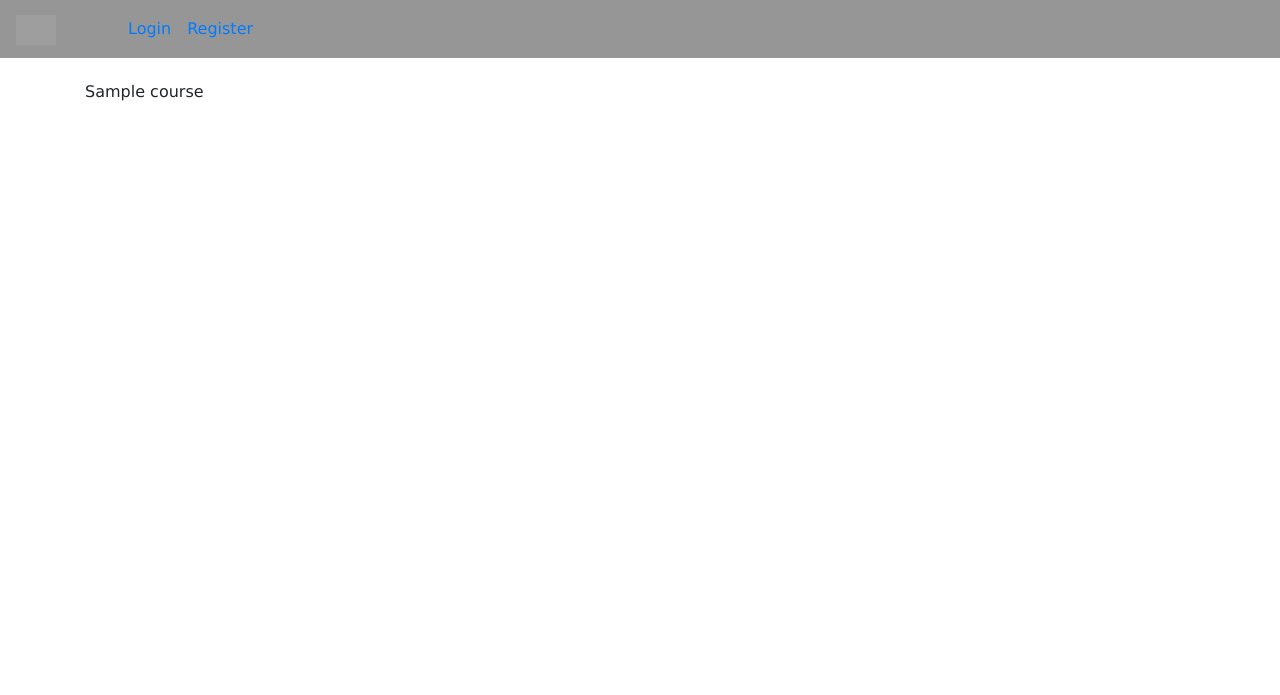
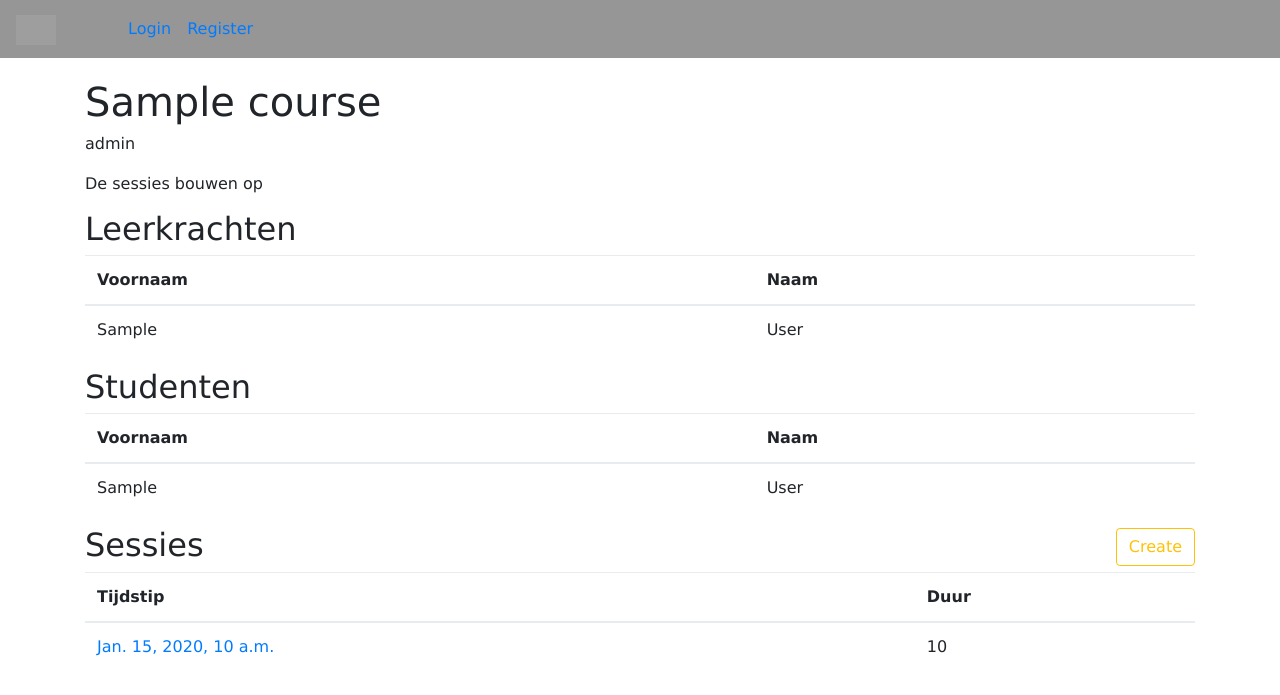
Before and after one commit to hgjd/opengym, a Django app: template coursemanaging/templates/coursemanaging/course-detail.html in a window 1280 px wide. Shown: the top 695 px of the page. Run offline with Django 3.2, Linux system fonts and the light colour scheme; the template is opened without the code that fills it: most values are stand-ins (such as "Sample title", 1, 10 or a date in 2020); some libraries are stand-ins or nearby versions; grey boxes are pictures that could not be loaded.

Commit message:
teachers can add sessions to courses

```diff
--- a/coursemanaging/templates/coursemanaging/course-detail.html
+++ b/coursemanaging/templates/coursemanaging/course-detail.html
@@ -1,4 +1,75 @@
 {% extends "base.html" %}
 {% block content %}
-{{course}}
+<h1>{{course.course_name}}</h1>
+<p>{{course.get_course_level_display}}</p>
+
+{% if build_up_sessions %}
+<p> De sessies bouwen op</p>
+{% else %}
+<p> De sessies zijn makkelijk appart te volgen</p>
+{% endif %}
+
+<h2>Leerkrachten</h2>
+<table class="table">
+    <thead>
+    <tr>
+        <th>Voornaam</th>
+        <th>Naam</th>
+    </tr>
+    </thead>
+    <tbody>
+    {% for user in course.teachers.all %}
+    <tr>
+        <td>{{user.first_name}}</td>
+        <td>{{user.last_name}}</td>
+    </tr>
+    {% endfor %}
+    </tbody>
+</table>
+
+<h2>Studenten</h2>
+<table class="table">
+    <thead>
+    <tr>
+        <th>Voornaam</th>
+        <th>Naam</th>
+    </tr>
+    </thead>
+    <tbody>
+    {% for user in course.students.all %}
+    <tr>
+        <td>{{user.first_name}}</td>
+        <td>{{user.last_name}}</td>
+    </tr>
+    {% endfor %}
+    </tbody>
+</table>
+
+<div class="row">
+    <h2 class="col-md-8">Sessies</h2>
+    <div class="col-md-4">
+        <a href="{% url 'coursemanaging:session-create' course.id %}"
+           class="btn btn-outline-warning course-create">
+            <span class="fa fa-plus" aria-hidden="true"></span> Create
+        </a>
+    </div>
+</div>
+<table class="table">
+    <thead>
+    <tr>
+        <th>Tijdstip</th>
+        <th>Duur</th>
+    </tr>
+    </thead>
+    <tbody>
+    {% for session in course.sessions.all %}
+    <tr>
+        <td><a href="{% url 'coursemanaging:session-detail' session.id %}">{{session.start_datetime}}</a></td>
+        <td>{{session.duration}}</td>
+    </tr>
+    {% endfor %}
+    </tbody>
+</table>
 {% endblock %}
+
+<td>{{course.sessions.count}}</td>
--- a/coursemanaging/urls.py
+++ b/coursemanaging/urls.py
@@ -21,6 +21,8 @@ urlpatterns = [
         name='courses-user'),
     url(r'^session/(?P<pk>[0-9]+)$', views.SessionDetailView.as_view(),
         name='session-detail'),
+    url(r'^course/(?P<pk>[0-9]+)/session-create$', views.SessionCreateView.as_view(),
+        name='session-create'),
     url(r'^register/$', views.UserCreateView.as_view(),
         name='user-register'),
     url(r'^activate/(?P<uidb64>[0-9A-Za-z_\-]+)/(?P<token>[0-9A-Za-z]{1,13}-[0-9A-Za-z]{1,20})/$', views.activate,
```
Also changed, not shown: coursemanaging/forms.py (+24 -2 lines), coursemanaging/templates/coursemanaging/session-create.html (added, +23 -0 lines), coursemanaging/views.py (+19 -2 lines).
